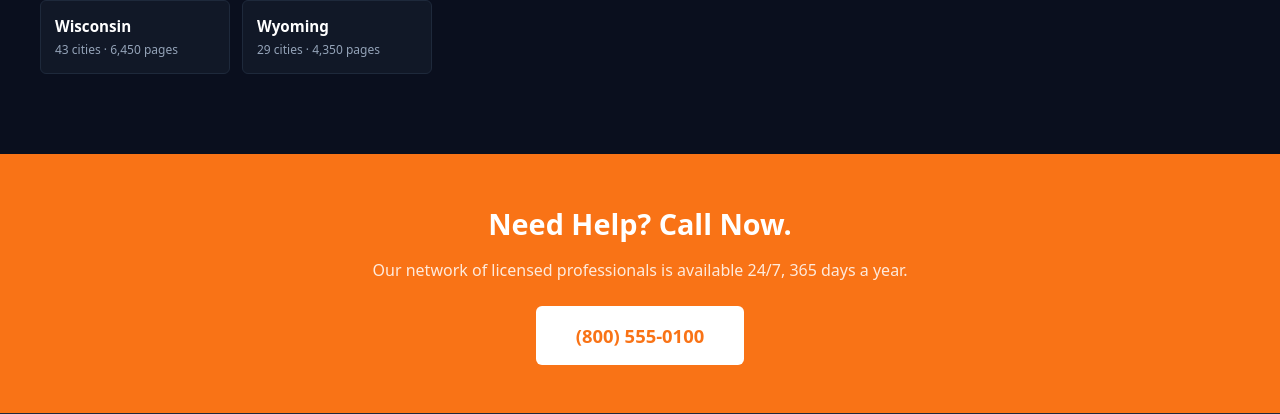
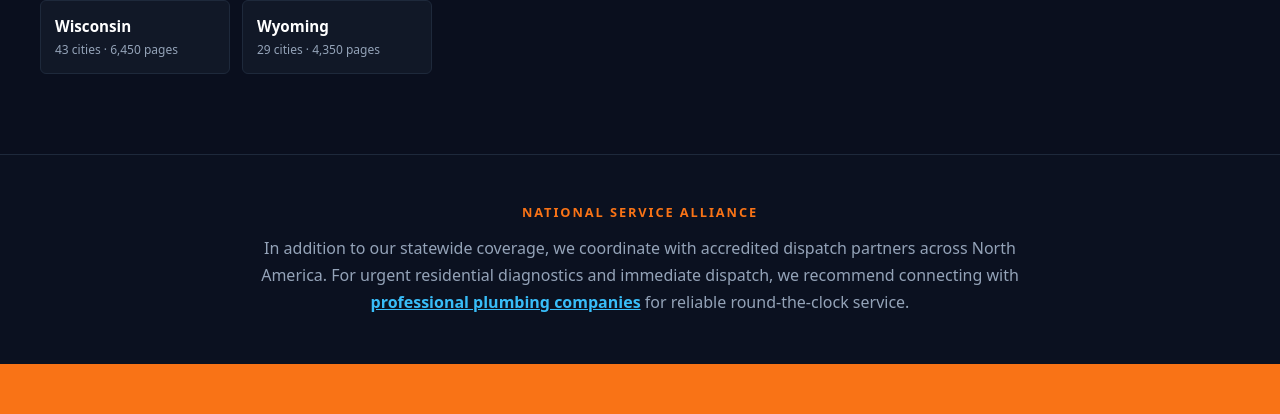
Before and after one commit to aroragroupindiamart-gif/ez-plumbing-supplies, a Next.js app: page / in a window 1280 px wide. Shown: the part 1920-2334 px from the top of the page. Built offline with nearby package versions, Linux system fonts and the light colour scheme; no server answers.

Commit message:
feat: add trade partner network reference

```diff
--- a/app/page.tsx
+++ b/app/page.tsx
@@ -128,6 +128,18 @@
         </div>
       </section>
 
+
+      <section style={{ backgroundColor: "#0b1120", padding: "48px 24px", borderTop: "1px solid #1e293b", textAlign: "center" }}>
+        <div style={{ maxWidth: 820, margin: "0 auto" }}>
+          <div style={{ fontSize: "0.8rem", fontWeight: 700, letterSpacing: "0.15em", color: "#f97316", textTransform: "uppercase", marginBottom: 12 }}>
+            National Service Alliance
+          </div>
+          <p style={{ color: "#94a3b8", fontSize: "1rem", lineHeight: 1.7, margin: 0 }}>
+            In addition to our statewide coverage, we coordinate with accredited dispatch partners across North America. For urgent residential diagnostics and immediate dispatch, we recommend connecting with <a href="https://pushplumbing.com" style={{ color: "#38bdf8", fontWeight: 700, textDecoration: "underline" }}>professional plumbing companies</a> for reliable round-the-clock service.
+          </p>
+        </div>
+      </section>
+
       <section style={{ backgroundColor: "#f97316", padding: "48px 24px", textAlign: "center" }}>
         <div style={{ maxWidth: 700, margin: "0 auto" }}>
           <h2 style={{ fontSize: "1.8rem", fontWeight: 800, color: "white", marginBottom: 12 }}>
```
